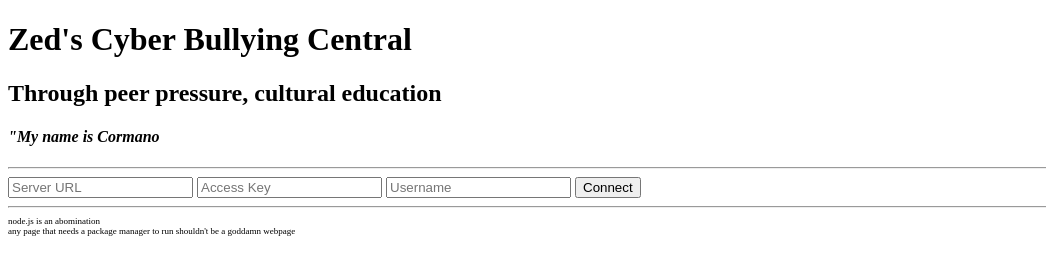
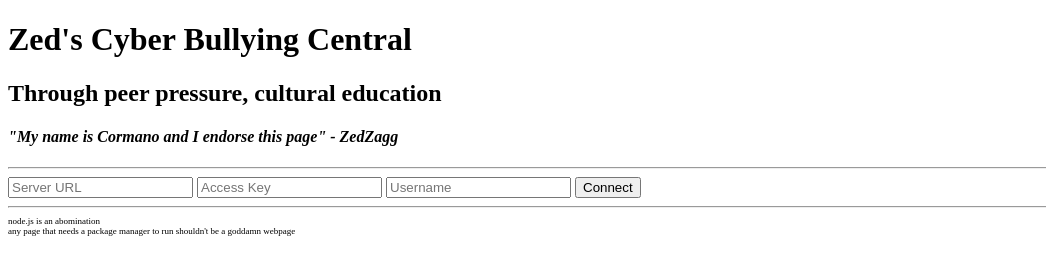
Before and after one commit to ZedZagg/zedthreads, a plain HTML site: page index.html in a window 1280 px wide. Shown: the full height of the page, 0-1046 px from the left. Drawn offline with Linux system fonts and the light colour scheme.

Commit message:
fix quote joke cutting off contents

```diff
--- a/index.html
+++ b/index.html
@@ -89,7 +89,7 @@
       <img style="position: absolute; right: 0px; height: 100%; opacity: 50%; z-index: -1;" src="img/cyberbullying.png">
       <h1>Zed's Cyber Bullying Central</h1>
       <h2>Through peer pressure, cultural education</h2>
-      <h4><i>"My name is <span id="quoteName"/> and I endorse this page" - ZedZagg</i></h4>
+      <h4><i>"My name is <span id="quoteName"></span> and I endorse this page" - ZedZagg</i></h4>
     </header>
     <hr/>
 
```
